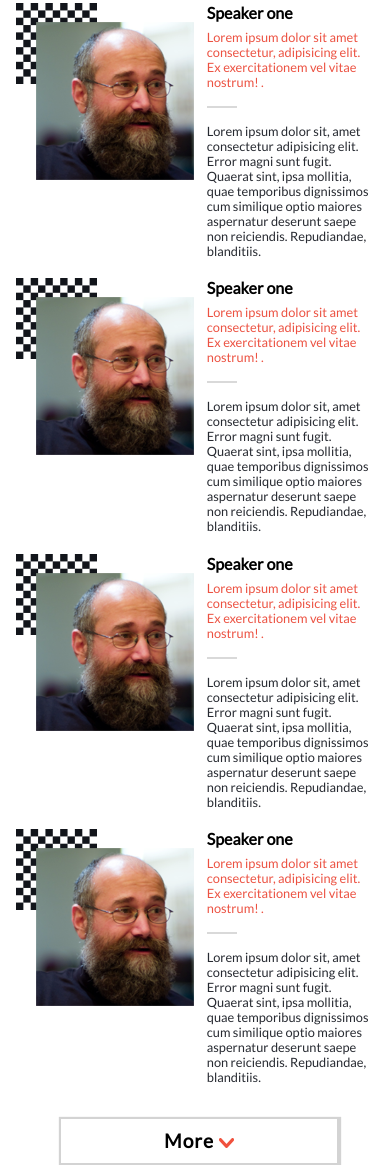
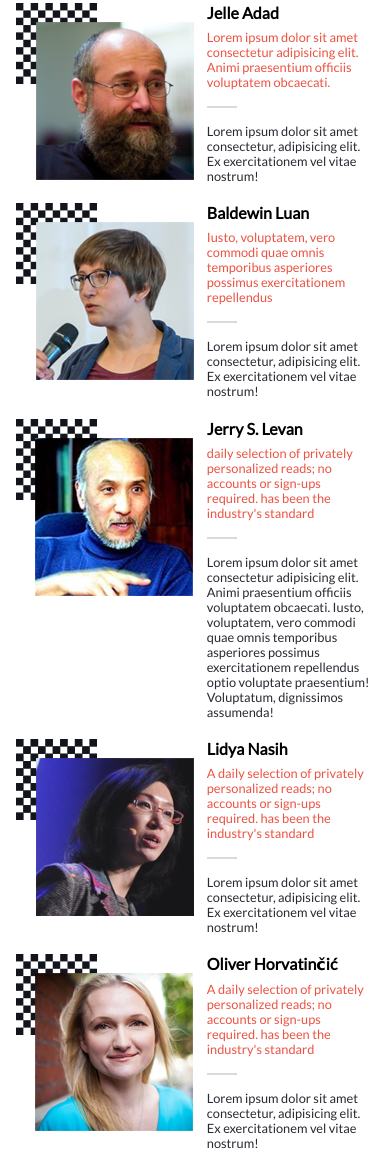
Before and after one commit to FevenSeyfu/Javascript-Hackathon, a website: page index.html in a window 390 px wide. Shown: the part 1885-3050 px from the top of the page. Drawn offline with Linux system fonts and the light colour scheme; a web font is replaced by a local one.

Commit message:
Add featured speaker dynamically

```diff
--- a/assets/Js/mobile-menu.js
+++ b/assets/Js/mobile-menu.js
@@ -3,7 +3,8 @@ const cancleBtn = document.getElementById('cancle-icon');
 const mobileScreen = window.matchMedia('screen and (max-width:768px)');
 const mainBody = document.getElementById('main-body');
 const mobileMenu = document.getElementById('mobile-menu');
-
+// featured speakers container variable
+const featuredSpeakerContainer = document.getElementById('featured-speakers-container');
 // const desktopScreen = window.matchMedia('screen and (min-width:768px)');
 
 function displayMobileMenu() {
@@ -21,3 +22,70 @@ function hideMobileMenu() {
 
 hamburgerBtn.addEventListener('click', displayMobileMenu);
 cancleBtn.addEventListener('click', hideMobileMenu);
+
+// creat object for featured speakers
+const featuredSpeaker = [
+  {
+    id: 1,
+    name: 'Jelle Adad',
+    title: 'Lorem ipsum dolor sit amet consectetur adipisicing elit. Animi praesentium officiis voluptatem obcaecati.',
+    image: 'assets/images/featured-speakers/speaker_avatar-1.png',
+    description: 'Lorem ipsum dolor sit amet consectetur, adipisicing elit. Ex exercitationem vel vitae nostrum!',
+  },
+  {
+    id: 2,
+    name: 'Baldewin Luan',
+    title: 'Iusto, voluptatem, vero commodi quae omnis temporibus asperiores possimus exercitationem repellendus',
+    image: 'assets/images/featured-speakers/speaker_avatar-2.png',
+    description: 'Lorem ipsum dolor sit amet consectetur, adipisicing elit. Ex exercitationem vel vitae nostrum!',
+  },
+  {
+    id: 3,
+    name: 'Jerry S. Levan',
+    title: "daily selection of privately personalized reads; no accounts or sign-ups required. has been the industry's standard",
+    image: 'assets/images/featured-speakers/speaker_avatar-3.png',
+    description: 'Lorem ipsum dolor sit amet consectetur adipisicing elit. Animi praesentium officiis voluptatem obcaecati. Iusto, voluptatem, vero commodi quae omnis temporibus asperiores possimus exercitationem repellendus optio voluptate praesentium! Voluptatum, dignissimos assumenda!',
+  },
+  {
+    id: 4,
+    name: 'Lidya Nasih',
+    title: "A daily selection of privately personalized reads; no accounts or sign-ups required. has been the industry's standard",
+    image: 'assets/images/featured-speakers/speaker_avatar-4.png',
+    description: 'Lorem ipsum dolor sit amet consectetur, adipisicing elit. Ex exercitationem vel vitae nostrum!',
+  },
+  {
+    id: 5,
+    name: 'Oliver Horvatinčić',
+    title: "A daily selection of privately personalized reads; no accounts or sign-ups required. has been the industry's standard",
+    image: 'assets/images/featured-speakers/speaker_avatar-5.png',
+    description: 'Lorem ipsum dolor sit amet consectetur, adipisicing elit. Ex exercitationem vel vitae nostrum!',
+  },
+  {
+    id: 6,
+    name: 'Jian Jen',
+    title: "A daily selection of privately personalized reads; no accounts or sign-ups required. has been the industry's standard",
+    image: 'assets/images/featured-speakers/speaker_avatar-6.png',
+    description: 'Lorem ipsum dolor sit amet consectetur, adipisicing elit. Ex exercitationem vel vitae nostrum!',
+  },
+];
+function addFeaturedSpeaker() {
+  const speakers = Object.keys(featuredSpeaker);
+  speakers.forEach((speaker) => {
+    const card = document.createElement('div');
+    card.classList.add('speaker-card');
+    featuredSpeakerContainer.append(card);
+    card.innerHTML = `<div class="speaker-img">
+        <img src="${featuredSpeaker[speaker].image}" alt="Speakers photo" class="speaker-avatar">
+      </div>
+      <div class="speaker-description-container">
+        <h4 class="speaker-name" id="speaker-name">${featuredSpeaker[speaker].name}</h4>
+          <p class="speaker-description primary"  id="speaker-qualification">${featuredSpeaker[speaker].title}</p>
+            <div class="row"><hl class="divider-dark"></hl></div>
+              <p class="speaker-description dark">${featuredSpeaker[speaker].description}</p>
+            </div>`;
+  });
+}
+
+window.onload = () => {
+  addFeaturedSpeaker();
+};
--- a/assets/css/home.css
+++ b/assets/css/home.css
@@ -468,8 +468,8 @@ html {
   }
 
   .program-cards-container {
-
     grid-template-rows: 400px;
+    grid-template-columns: repeat(5, minmax(0, 1fr));
     gap: 1rem;
     padding: 0;
   }
--- a/index.html
+++ b/index.html
@@ -110,8 +110,8 @@
 		<section class="speaker">
 			<h2 class="main-title dark">Featured Speakers</h2>
 			<hl class="divider"></hl>
-			<div class="speaker-cards-container">
-				<div class="speaker-card 1">
+			<div class="speaker-cards-container" id="featured-speakers-container">
+				<!-- <div class="speaker-card 1">
 				  <div class="speaker-img">
 					  <img src="assets/images/speaker_avatar-1.png" alt="Speakers photo" class="speaker-avatar">
 				  </div>
@@ -121,40 +121,7 @@
 						<div class="row"><hl class="divider-dark"></hl></div>
 						<p class="speaker-description dark">Lorem ipsum dolor sit, amet consectetur adipisicing elit. Error magni sunt fugit. Quaerat sint, ipsa mollitia, quae temporibus dignissimos cum similique optio maiores aspernatur deserunt saepe non reiciendis. Repudiandae, blanditiis.</p>
 					</div>
-				</div>
-				<div class="speaker-card 1">
-				  <div class="speaker-img">
-					  <img src="assets/images/speaker_avatar-1.png" alt="Speakers photo" class="speaker-avatar">
-				  </div>
-					<div class="speaker-description-container">
-						<h4 class="speaker-name" id="speaker-name">Speaker one</h4>
-						<p class="speaker-description primary" data-id="0" id="speaker-qualification">Lorem ipsum dolor sit amet consectetur, adipisicing elit. Ex exercitationem vel vitae nostrum! .</p>
-						<div class="row"><hl class="divider-dark"></hl></div>
-						<p class="speaker-description dark">Lorem ipsum dolor sit, amet consectetur adipisicing elit. Error magni sunt fugit. Quaerat sint, ipsa mollitia, quae temporibus dignissimos cum similique optio maiores aspernatur deserunt saepe non reiciendis. Repudiandae, blanditiis.</p>
-					</div>
-				</div>
-				<div class="speaker-card 1">
-				  <div class="speaker-img">
-					  <img src="assets/images/speaker_avatar-1.png" alt="Speakers photo" class="speaker-avatar">
-				  </div>
-					<div class="speaker-description-container">
-						<h4 class="speaker-name" id="speaker-name">Speaker one</h4>
-						<p class="speaker-description primary" data-id="0" id="speaker-qualification">Lorem ipsum dolor sit amet consectetur, adipisicing elit. Ex exercitationem vel vitae nostrum! .</p>
-						<div class="row"><hl class="divider-dark"></hl></div>
-						<p class="speaker-description dark">Lorem ipsum dolor sit, amet consectetur adipisicing elit. Error magni sunt fugit. Quaerat sint, ipsa mollitia, quae temporibus dignissimos cum similique optio maiores aspernatur deserunt saepe non reiciendis. Repudiandae, blanditiis.</p>
-					</div>
-				</div>
-				<div class="speaker-card 1">
-				  <div class="speaker-img">
-					  <img src="assets/images/speaker_avatar-1.png" alt="Speakers photo" class="speaker-avatar">
-				  </div>
-					<div class="speaker-description-container">
-						<h4 class="speaker-name" id="speaker-name">Speaker one</h4>
-						<p class="speaker-description primary" data-id="0" id="speaker-qualification">Lorem ipsum dolor sit amet consectetur, adipisicing elit. Ex exercitationem vel vitae nostrum! .</p>
-						<div class="row"><hl class="divider-dark"></hl></div>
-						<p class="speaker-description dark">Lorem ipsum dolor sit, amet consectetur adipisicing elit. Error magni sunt fugit. Quaerat sint, ipsa mollitia, quae temporibus dignissimos cum similique optio maiores aspernatur deserunt saepe non reiciendis. Repudiandae, blanditiis.</p>
-					</div>
-				</div>
+				</div> -->
 			</div>
 		</section>
 		<div class="more-btn-box mobile">
```
Also changed, not shown: assets/images/featured-speakers/speaker_avatar-1.png (renamed from assets/images/speaker_avatar-1.png), assets/images/featured-speakers/speaker_avatar-2.png (added), assets/images/featured-speakers/speaker_avatar-3.png (added), assets/images/featured-speakers/speaker_avatar-4.png (added), assets/images/featured-speakers/speaker_avatar-5.png (added), assets/images/featured-speakers/speaker_avatar-6.png (added).
